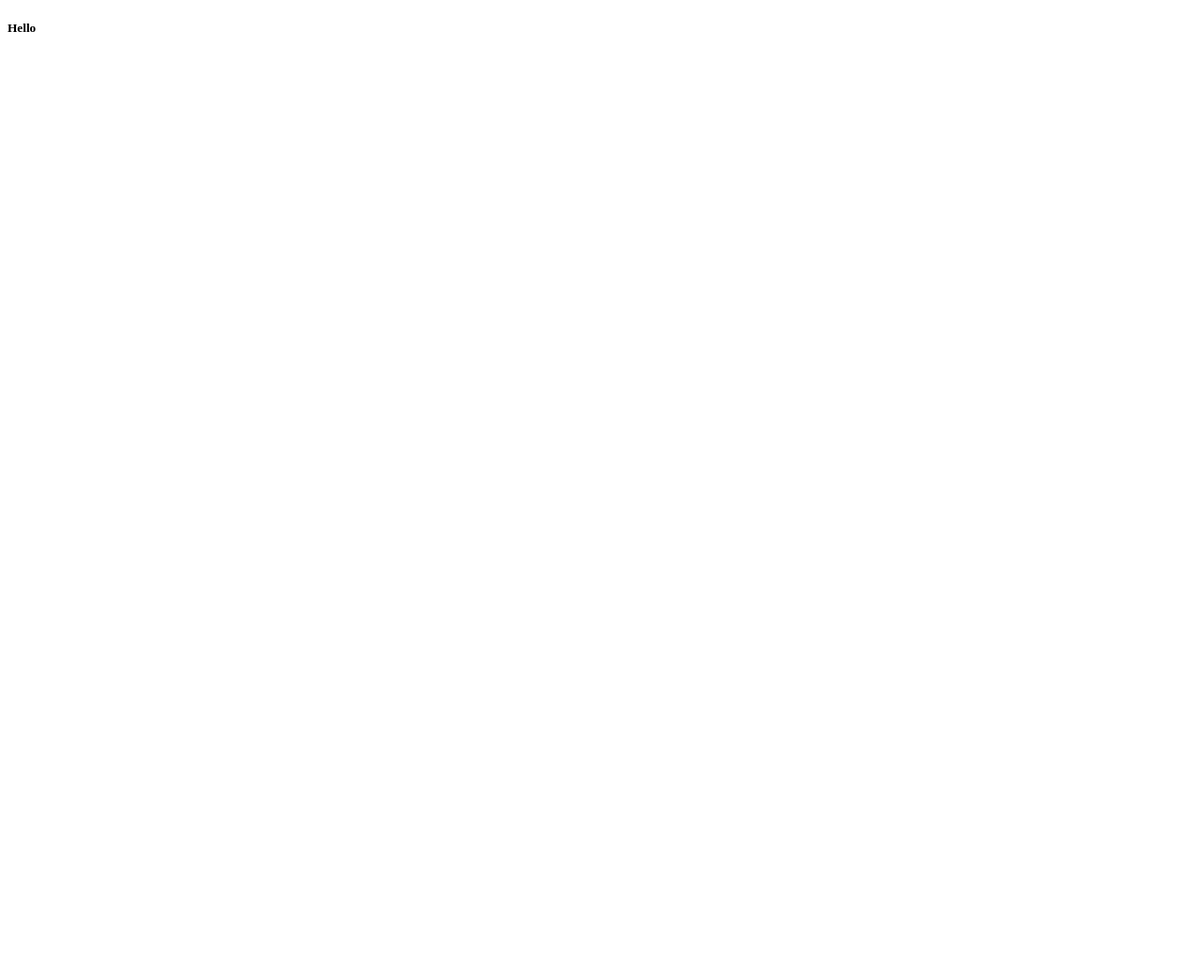
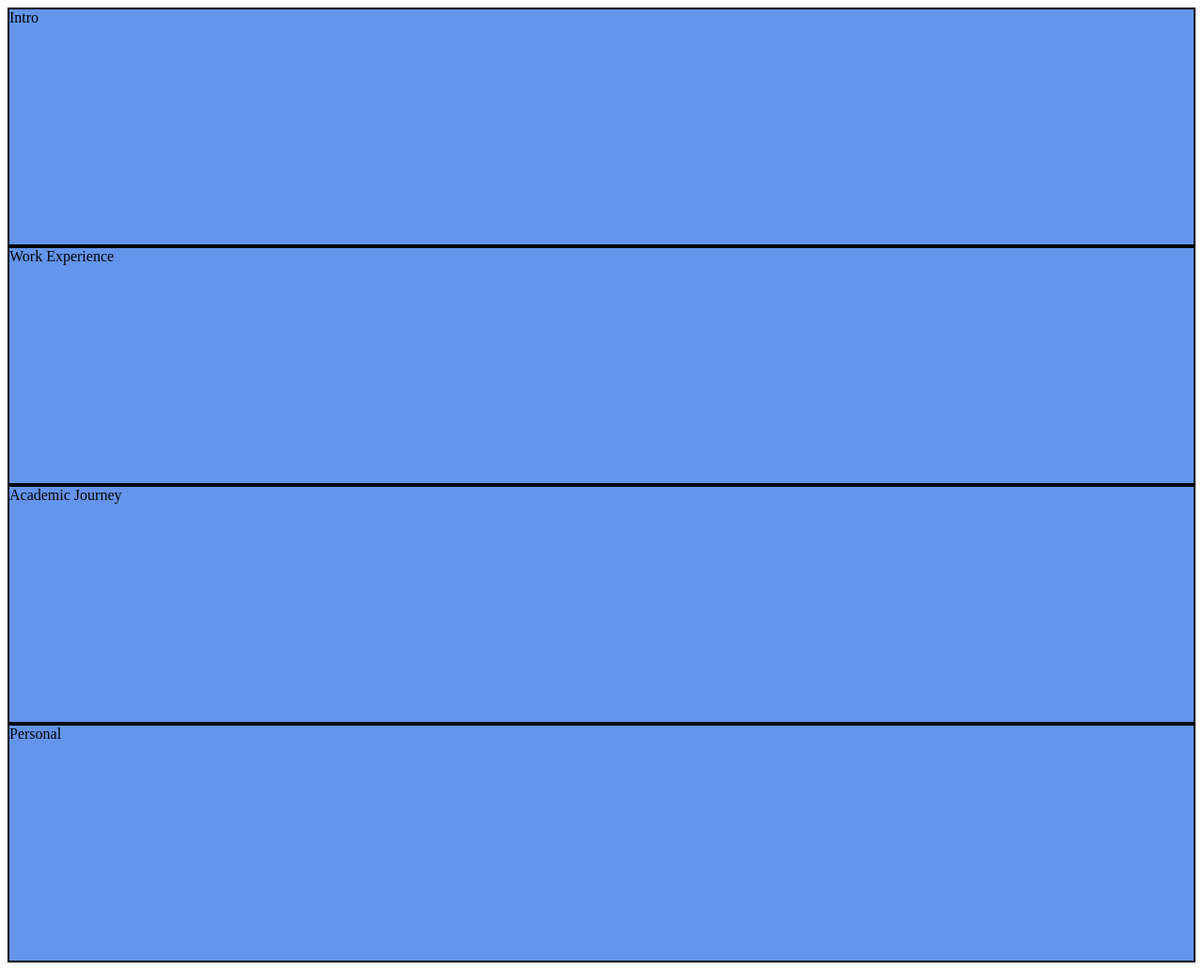
Before and after one commit to JayntiRaj/JayntiRaj.github.io, a plain HTML site: page index.html in a window 1280 px wide. Shown: the whole page at 94% size. Before the commit the page ends 800 px from the top, so only its background shows below. Drawn offline with Linux system fonts and the light colour scheme.

Commit message:
Added main topics

```diff
--- a/index.html
+++ b/index.html
@@ -5,6 +5,17 @@
         <link href = "style.css" type = "text/css" rel = "stylesheet"/>
     </head>
     <body>
-        <h5>Hello</h5>
+        <div class = "block">
+            Intro
+        </div>
+        <div class = "block">
+            Work Experience
+        </div>
+        <div class = "block">
+            Academic Journey
+        </div>
+        <div class = "block">
+            Personal
+        </div>
     </body>
 </html>
--- a/style.css
+++ b/style.css
@@ -1,3 +1,9 @@
 .h5 {
     font-display: bold
 }
+
+.block {
+    background-color: cornflowerblue;
+    height: 250px;
+    border: solid black 2px;
+}
```
